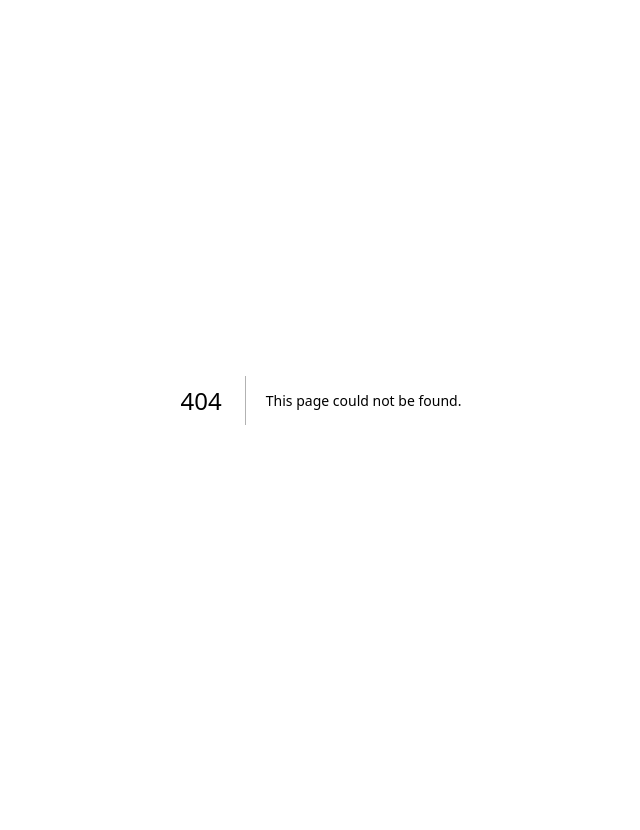
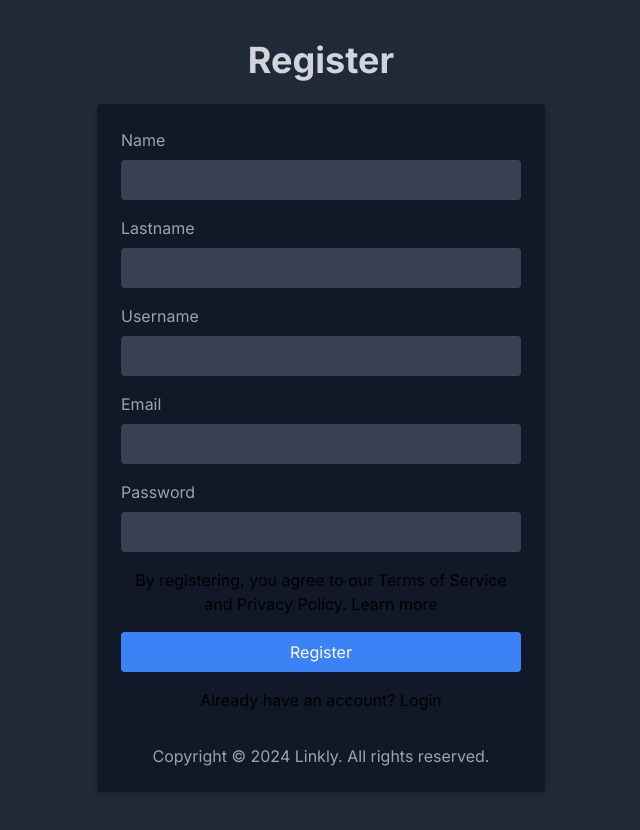
Before and after one commit to Akuu426/altschool_capstone_project, a Next.js app: page /register in a window 1280 px wide. Before the commit this address had no page. Shown: the whole page, without its empty margins (319-959 px from the left). Before the commit the page ends 800 px from the top, so only its background shows below. Built offline with nearby package versions, Linux system fonts and the light colour scheme.

Commit message:
created a page for new users to register

```diff
--- /dev/null
+++ b/src/app/components/css/rounded.tsx
@@ -0,0 +1,56 @@
+// import React from 'react';
+
+// const RoundedDivs: React.FC = () => {
+//   return (
+//     <div className="space-y-4">
+//       <div className="rounded bg-blue-500 p-4 text-white">
+//         This div has a default border radius.
+//       </div>
+//       <div className="rounded-sm bg-blue-500 p-4 text-white">
+//         This div has a small border radius.
+//       </div>
+//       <div className="rounded-md bg-blue-500 p-4 text-white">
+//         This div has a medium border radius.
+//       </div>
+//       <div className="rounded-lg bg-blue-500 p-4 text-white">
+//         This div has a large border radius.
+//       </div>
+//       <div className="rounded-xl bg-blue-500 p-4 text-white">
+//         This div has an extra large border radius.
+//       </div>
+//       <div className="rounded-2xl bg-blue-500 p-4 text-white">
+//         This div has a 2xl border radius.
+//       </div>
+//       <div className="rounded-3xl bg-blue-500 p-4 text-white">
+//         This div has a 3xl border radius.
+//       </div>
+//       <div className="rounded-full bg-blue-500 p-4 text-white w-32 h-32 flex items-center justify-center">
+//         This div is fully rounded.
+//       </div>
+//     </div>
+//   );
+// };
+
+// export default RoundedDivs;
+
+import React from 'react';
+
+const InputWithButton: React.FC = () => {
+  return (
+    <div className="relative w-full max-w-md mx-auto">
+      <input
+        type="text"
+        placeholder="Enter text here"
+        className="w-full p-4 border rounded-md"
+      />
+      <button
+        className="absolute top-1/2 right-0 transform -translate-y-1/2 bg-blue-500 text-white p-2 rounded-md"
+        style={{ width: '20%' }}
+      >
+        Button
+      </button>
+    </div>
+  );
+};
+
+export default InputWithButton;
--- a/src/app/components/header/Header.tsx
+++ b/src/app/components/header/Header.tsx
@@ -10,7 +10,11 @@ const Header: React.FC = () => {
         <Link href="/login">
           <span className="mr-4"> Login </span>
         </Link>
-        <button className="bg-blue-500 px-4 py-2 rounded">Register Now</button>
+        <Link href="/register">
+          <button className="bg-blue-500 px-4 py-2 rounded">
+            Register Now
+          </button>
+        </Link>
       </div>
     </header>
   );
--- a/src/app/components/main/Main.tsx
+++ b/src/app/components/main/Main.tsx
@@ -8,6 +8,7 @@ const Main: React.FC = () => {
 
   const handleShorten = async () => {
     // Logic to shorten the link
+    // TODO: make the url shortening API to work
     setError(null);
     setShortenedLink(null);
 
@@ -58,7 +59,26 @@ const Main: React.FC = () => {
         streamlines your online experience.
         {/* Use this tool to shorten long URLs and share them easily. You can create a free account to get unlimited shortened links. */}
       </p>
-      <div className="flex items-center">
+      <div className="flex items-center justify-center w-full max-w-md mx-auto p-4">
+      <div className="relative w-full flex items-center border-2 border-gray-700 rounded-full">
+        <div>
+          <span className="absolute left-3 w-5 h-5 text-gray-400 top-2.5"><LinkIcon  /></span>
+        <input
+          type="text"
+          placeholder="Enter the link here"
+          className="w-full pl-10 pr-32 py-2 rounded-full bg-gray-800 text-white border border-gray-700 focus:outline-none focus:ring-2 focus:ring-blue-500"
+          value={link}
+          onChange={(e) => setLink(e.target.value)}
+        /></div>
+        <button
+          className="absolute right-0 top-0 bottom-0 bg-blue-500 text-white rounded-full px-6 py-2 hover:bg-blue-600 focus:outline-none focus:ring-2 focus:ring-blue-500"
+          onClick={handleShorten}
+        >
+          Shorten Now!
+        </button>
+      </div>
+    </div>
+      {/* <div className="flex items-center border rounded-3xl relative">
         <div className="relative flex-grow">
           <span className="absolute inset-y-0 left-0 flex items-center pl-2">
             <LinkIcon className="w-5 h-5 text-gray-400" />
@@ -66,18 +86,18 @@ const Main: React.FC = () => {
           <input
             type="text"
             placeholder="Enter the link here"
-            className="p-2 pl-10 rounded-l bg-gray-700 w-full"
+            className="p-2 pl-10 rounded-3xl bg-gray-700 w-full"
             value={link}
             onChange={(e) => setLink(e.target.value)}
           />
         </div>
         <button
-          className="bg-blue-500 px-4 py-2 rounded-r"
+          className="bg-blue-500 px-4 py-2 rounded-3xl hover:bg-blue-600 hover:text-white focus:outline- absolute top-1/2 right-0 transform -translate-y-1/2"
           onClick={handleShorten}
         >
           Shorten Now!
         </button>
-      </div>
+      </div> */}
       {shortenedLink && (
         <p className="mt-4">
           Shortened Link:{" "}
@@ -96,6 +116,8 @@ const Main: React.FC = () => {
         You can create <span className="font-bold">05</span> more links.
         Register now to enjoy unlimited usage.
       </p>
+      {/* TODO: logic that shows a table list of shortened links with expiration dates,usage statistics and qr code.  */}
+
     </main>
   );
 };
--- a/src/app/login/page.tsx
+++ b/src/app/login/page.tsx
@@ -4,7 +4,7 @@ import React, { useState } from 'react';
 import Head from 'next/head';
 import Link from 'next/link';
 
-const Login: React.FC = () => {
+const LoginPage: React.FC = () => {
   const [email, setEmail] = useState('');
   const [password, setPassword] = useState('');
   const [error, setError] = useState<string | null>(null);
@@ -50,6 +50,17 @@ const Login: React.FC = () => {
               onChange={(e) => setPassword(e.target.value)}
               required
             />
+            <div className="flex items-center justify-between">
+            <div>
+              <input type="checkbox" id="rememberMe" />
+              <label className="ml-2 text-gray-400" htmlFor="rememberMe">
+                Remember me
+              </label>
+            </div>
+            <div>
+              <a href="#">Forgot Password?</a>
+            </div>
+          </div>
             {error && <p className="text-red-500">{error}</p>}
             <button
               type="submit"
@@ -67,4 +78,4 @@ const Login: React.FC = () => {
   );
 };
 
-export default Login;
+export default LoginPage;
--- a/src/app/page.tsx
+++ b/src/app/page.tsx
@@ -121,10 +121,12 @@ import Head from 'next/head';
 import Header from './components/header/Header';
 import Main from './components/main/Main';
 import Footer from './components/footer/page';
+import RoundedDivs from './components/css/rounded';
 
 const Home: NextPage = () => {
   return (
-    <div>
+    <main>
+      <div>
       <Head>
         <title>Linkly - Shorten Your Links</title>
         <meta name="description" content="Linkly - Efficient and easy-to-use URL shortening service" />
@@ -132,8 +134,10 @@ const Home: NextPage = () => {
       </Head>
       <Header />
       <Main />
+      <RoundedDivs/>
       <Footer />
-    </div>
+      </div>
+    </main>
   );
 };
 
--- /dev/null
+++ b/src/app/register/page.tsx
@@ -0,0 +1,121 @@
+"use client";
+import React, { useState } from "react";
+import Head from "next/head";
+
+const Register: React.FC = () => {
+  const [name, setName] = useState("");
+  const [lastName, setLastName] = useState("");
+  const [username, setUsername] = useState("");
+  const [email, setEmail] = useState("");
+  const [password, setPassword] = useState("");
+
+  const handleRegister = async (e: React.FormEvent) => {
+    e.preventDefault();
+    // Your registration logic here, e.g., sending data to an API
+  };
+
+  return (
+    <div className="flex flex-col items-center justify-center min-h-screen bg-gray-800">
+      <Head>
+        <title>Register - Linkly</title>
+        <meta name="description" content="Register for a Linkly account" />
+        <link rel="icon" href="/favicon.ico" />
+      </Head>
+
+      <main className="flex flex-col items-center justify-center w-full flex-1 px-20 text-center mb-10 mt-10">
+        <h1 className="text-4xl text-gray-300 font-bold mb-6">Register</h1>
+        <form
+          onSubmit={handleRegister}
+          className="bg-gray-900 p-6 rounded shadow-md w-full max-w-md"
+        >
+          <div className="mb-4">
+            <label className="block text-left mb-2 text-gray-400" htmlFor="name">Name</label>
+            <input
+              type="text"
+              id="name"
+              className="w-full px-4 py-2 bg-gray-700 rounded"
+              value={name}
+              onChange={(e) => setName(e.target.value)}
+            />
+          </div>
+          <div className="mb-4">
+            <label className="block text-left mb-2 text-gray-400" htmlFor="lastname">Lastname</label>
+            <input
+              type="text"
+              id="lastname"
+              className="w-full px-4 py-2 rounded bg-gray-700"
+              value={lastName}
+              onChange={(e) => setLastName(e.target.value)}
+            />
+          </div>
+          <div className="mb-4">
+            <label
+              className="block text-left mb-2 text-gray-400"
+              htmlFor="username"
+            >
+              Username
+            </label>
+            <input
+              type="text"
+              id="username"
+              className="w-full px-4 py-2 rounded bg-gray-700"
+              value={username}
+              onChange={(e) => setUsername(e.target.value)}
+            />
+          </div>
+
+          <div className="mb-4">
+            <label
+              className="block text-left mb-2 text-gray-400"
+              htmlFor="email"
+            >
+              Email
+            </label>
+            <input
+              type="email"
+              id="email"
+              className="w-full px-4 py-2 bg-gray-700 rounded"
+              value={email}
+              onChange={(e) => setEmail(e.target.value)}
+            />
+          </div>
+          <div className="mb-4">
+            <label
+              className="block text-left mb-2 text-gray-400"
+              htmlFor="password"
+            >
+              Password
+            </label>
+            <input
+              type="password"
+              id="password"
+              className="w-full px-4 py-2 bg-gray-700 rounded"
+              value={password}
+              onChange={(e) => setPassword(e.target.value)}
+            />
+          </div>
+          <p>
+            By registering, you agree to our Terms of Service and Privacy Policy.{" "}
+            <a href="#">Learn more</a>
+          </p>
+          <button
+            type="submit"
+            className="bg-blue-500 text-white px-4 py-2 rounded hover:bg-blue-600 w-full mt-4"
+          >
+            Register
+          </button>
+          <p className="mt-4">
+            Already have an account? <a href="/login">Login</a>
+          </p>
+          <div className="text-center mt-8">
+            <p className="text-gray-400">
+              Copyright © {new Date().getFullYear()} Linkly. All rights reserved.
+            </p>
+          </div>
+        </form>
+      </main>
+    </div>
+  );
+};
+
+export default Register;
```
